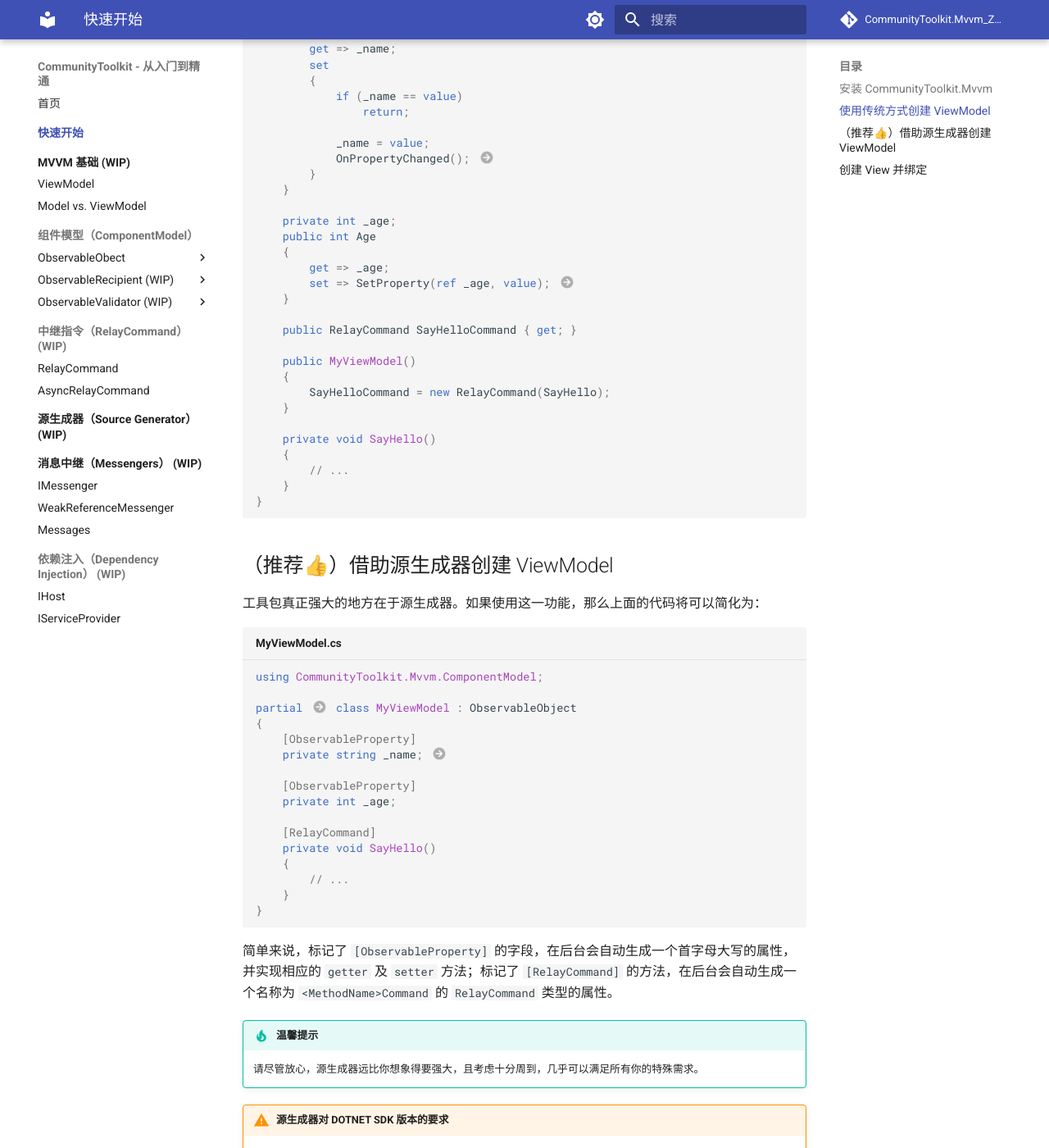
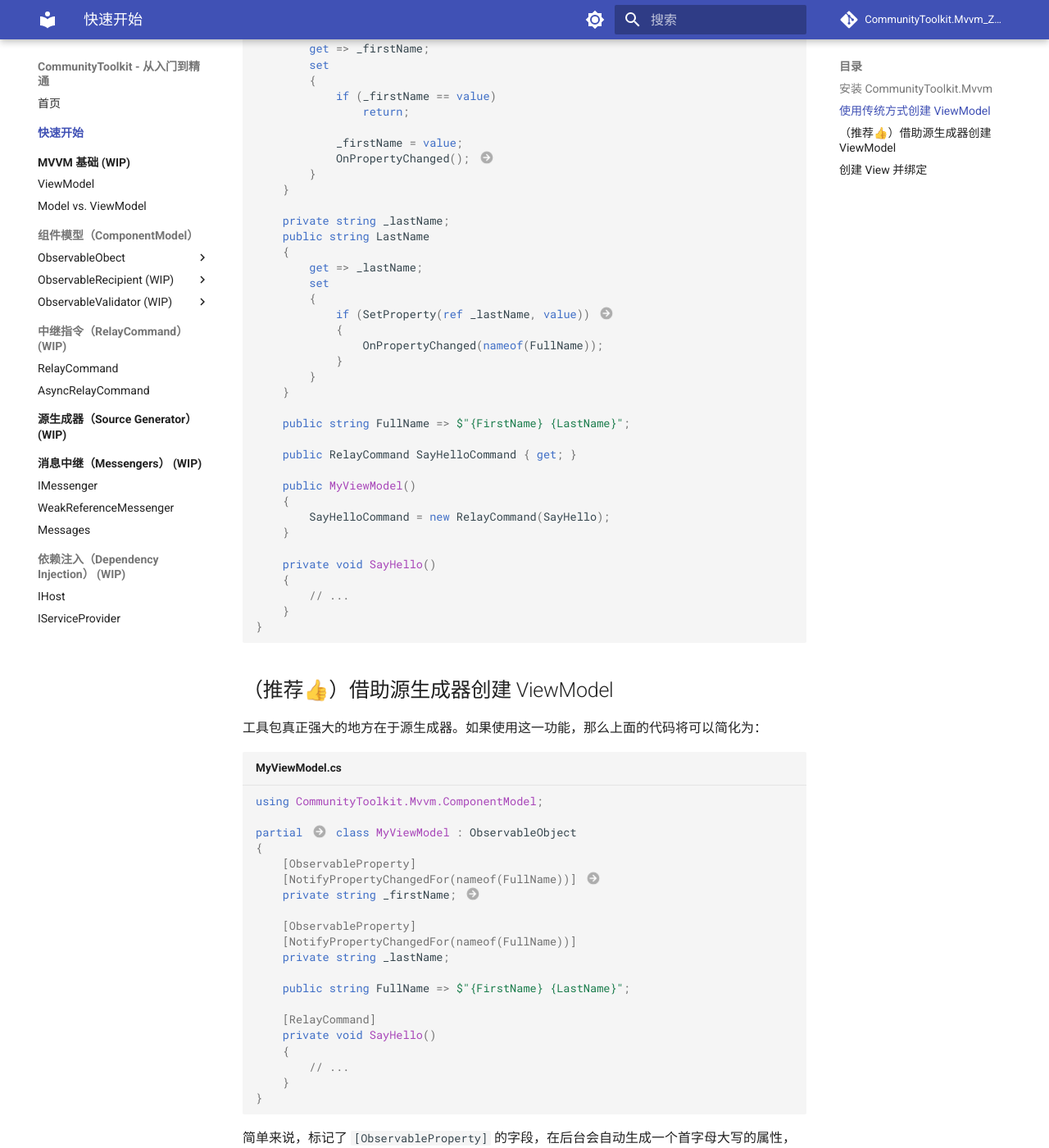
Before and after one commit to BYJRK/CommunityToolkit.Mvvm_ZeroToHero, an MkDocs documentation site: the page built from docs/Quick Start/index.md, in a window 1280 px wide and 1400 px high, scrolled down 646 px. Shown: the whole window at 82% size. Built offline with MkDocs 1.6.1 and Material for MkDocs 9.7.7, drawn with Linux system fonts in a browser that asks for light colours; comment, search, counter and statistics services are not loaded; some of the changed text lies outside the part shown.

````diff
--- a/docs/Quick Start/index.md
+++ b/docs/Quick Start/index.md
@@ -19,26 +19,34 @@ using CommunityToolkit.Mvvm.ComponentModel;
 
 class MyViewModel : ObservableObject
 {
-    private string _name;
-    public string Name
+    private string _firstName;
+    public string FirstName
     {
-        get => _name;
+        get => _firstName;
         set
         {
-            if (_name == value)
+            if (_firstName == value)
                 return;
 
-            _name = value;
+            _firstName = value;
             OnPropertyChanged(); // (1)!
         }
     }
 
-    private int _age;
-    public int Age
+    private string _lastName;
+    public string LastName
     {
-        get => _age;
-        set => SetProperty(ref _age, value); // (2)!
+        get => _lastName;
+        set
+        {
+            if (SetProperty(ref _lastName, value)) // (2)!
+            {
+                OnPropertyChanged(nameof(FullName));
+            }
+        }
     }
+
+    public string FullName => $"{FirstName} {LastName}";
 
     public RelayCommand SayHelloCommand { get; }
 
@@ -67,10 +75,14 @@ using CommunityToolkit.Mvvm.ComponentModel;
 partial /* (1)! */ class MyViewModel : ObservableObject
 {
     [ObservableProperty]
-    private string _name; // (2)!
+    [NotifyPropertyChangedFor(nameof(FullName))] // (2)!
+    private string _firstName; // (3)!
 
     [ObservableProperty]
-    private int _age;
+    [NotifyPropertyChangedFor(nameof(FullName))]
+    private string _lastName;
+
+    public string FullName => $"{FirstName} {LastName}";
 
     [RelayCommand]
     private void SayHello()
@@ -81,7 +93,8 @@ partial /* (1)! */ class MyViewModel : ObservableObject
 ```
 
 1. 源生成器会在后台生成类中的其他代码，所以需要标记为 `partial`。
-2. 源生成器可以智能地识别各种常见的字段命名习惯，比如 `name`、`_name`、`m_name` 等等。
+2. 这个特性能够在 `setter` 中额外添加对于 `FullName` 属性的通知。
+3. 源生成器可以智能地识别各种常见的字段命名习惯，比如 `name`、`_name`、`m_name` 等等。
 
 简单来说，标记了 `[ObservableProperty]` 的字段，在后台会自动生成一个首字母大写的属性，并实现相应的 `getter` 及 `setter` 方法；标记了 `[RelayCommand]` 的方法，在后台会自动生成一个名称为 `<MethodName>Command` 的 `RelayCommand` 类型的属性。
 
@@ -103,8 +116,9 @@ partial /* (1)! */ class MyViewModel : ObservableObject
         <viewmodels:MyViewModel/>
     </Window.DataContext>
     <StackPanel>
-        <TextBox Text="{Binding Name}"/>
-        <TextBox Text="{Binding Age}"/>
+        <TextBox Text="{Binding FirstName}"/>
+        <TextBox Text="{Binding LastName}"/>
+        <TextBlock Text="{Binding FullName}"/>
         <Button Command="{Binding SayHelloCommand}"/>
     </StackPanel>
 </Window>
````
Also changed, not shown: other parts of docs/Quick Start/index.md (+1 -1 lines), docs/ComponentModel/ObservableRecipient.md (+1 -1 lines), docs/Messengers/IMessenger.md (+100 -0 lines), docs/Messengers/WeakReferenceMessenger.md (+24 -0 lines), docs/Messengers/index.md (+8 -57 lines).
